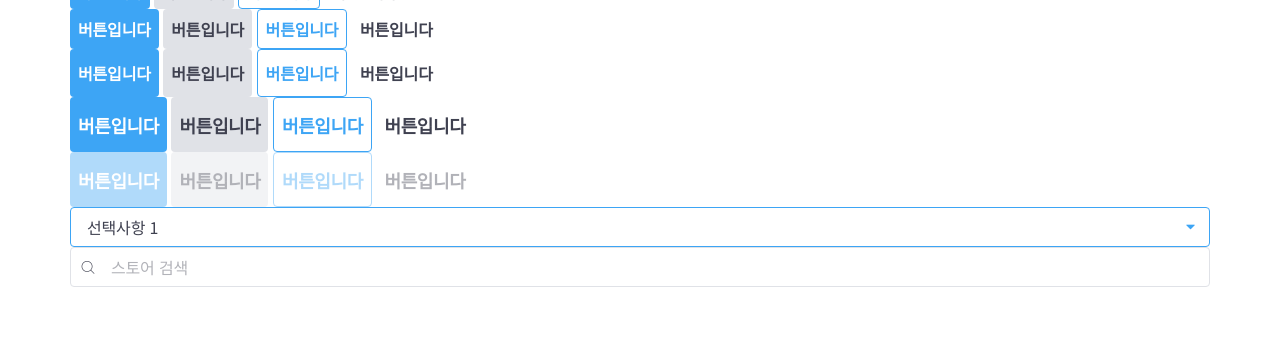
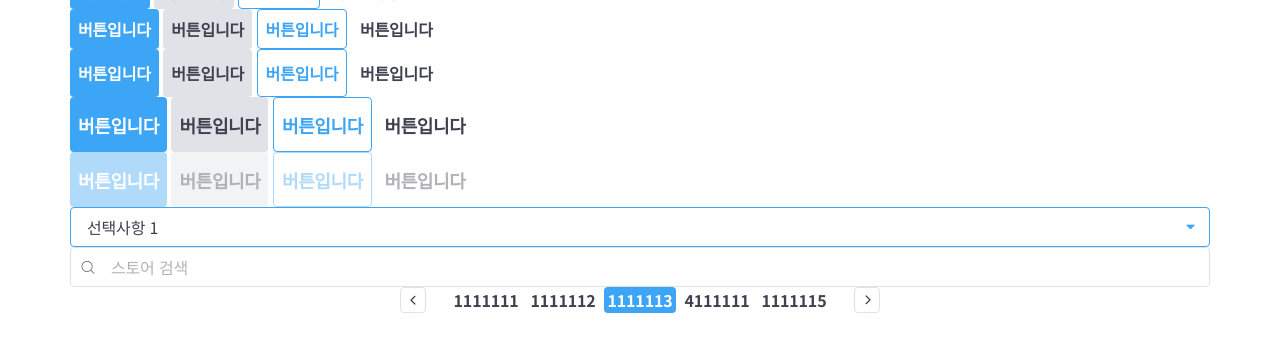
Before and after one commit to subin810/tomorrow-house-2025, a website: page index.html in a window 1280 px wide. Shown: the part 207-558 px from the top of the page. Drawn offline with nearby package versions, Linux system fonts and the light colour scheme; files that its build step writes are made by us from their sources; files whose address does not match are found by name.

Commit message:
feat: implement pagination component with styles and integrate into main.scss

```diff
--- a/index.html
+++ b/index.html
@@ -154,6 +154,34 @@
           <input class="form-input" type="text" placeholder="스토어 검색">
         </div>
       </div>
+
+      <div>
+        <div class="pagination">
+          <button class="page-control page-prev" type="button">
+            <i class="ic-chevron"></i>
+          </button>
+          <ol class="page-list">
+            <li class="page-item">
+              <a href="/">1111111</a>
+            </li>
+            <li class="page-item">
+              <a href="/">1111112</a>
+            </li>
+            <li class="page-item is-active">
+              <a href="/">1111113</a>
+            </li>
+            <li class="page-item">
+              <a href="/">4111111</a>
+            </li>
+            <li class="page-item">
+              <a href="/">1111115</a>
+            </li>
+          </ol>
+          <button class="page-control page-next" type="button">
+            <i class="ic-chevron"></i>
+          </button>
+        </div>
+      </div>
     </div>
   </body>
 </html>
--- a/styles/main.scss
+++ b/styles/main.scss
@@ -15,6 +15,7 @@
 @use "./modules/prices";
 @use "./modules/buttons";
 @use "./modules/forms";
+@use "./modules/pagination";
 
 * {
   font-family: "Noto sans KR", sans-serif;
--- /dev/null
+++ b/styles/modules/_pagination.scss
@@ -0,0 +1,84 @@
+@use "../constants/colors" as c;
+@use "../mixins/flexbox" as f;
+@use "../mixins/text-styles" as ts;
+
+%page-item-base {
+  @include f.inline-flexbox;
+  @include ts.text-style(16, c.$primary);
+
+  height: 26px;
+  font-weight: 700;
+  background-color: c.$white;
+  border-radius: 4px;
+}
+
+.pagination {
+  @include f.flexbox;
+
+  .page-control {
+    @extend %page-item-base;
+
+    width: 26px;
+    border: 1px solid c.$border;
+
+    &.page-prev {
+      margin-right: 24px;
+
+      .ic-chevron {
+        transform: rotate(90deg);
+      }
+    }
+
+    &.page-next {
+      margin-left: 24px;
+
+      .ic-chevron {
+        transform: rotate(-90deg);
+      }
+    }
+
+    &:hover {
+      opacity: 0.4;
+    }
+
+    ic-chevron {
+      font-size: 20px;
+    }
+  }
+
+  .page-list {
+    @include f.flexbox;
+  }
+
+  .page-item {
+    margin-right: 4px;
+
+    &.is-active {
+      a,
+      button {
+        color: c.$white;
+        background-color: c.$blue;
+
+        &:hover {
+          color: c.$white;
+        }
+      }
+    }
+
+    &:last-child {
+      margin-right: 0;
+    }
+
+    a,
+    button {
+      @extend %page-item-base;
+
+      min-width: 25px;
+      padding: 0 4px;
+
+      &:hover {
+        color: c.$blue;
+      }
+    }
+  }
+}
```
